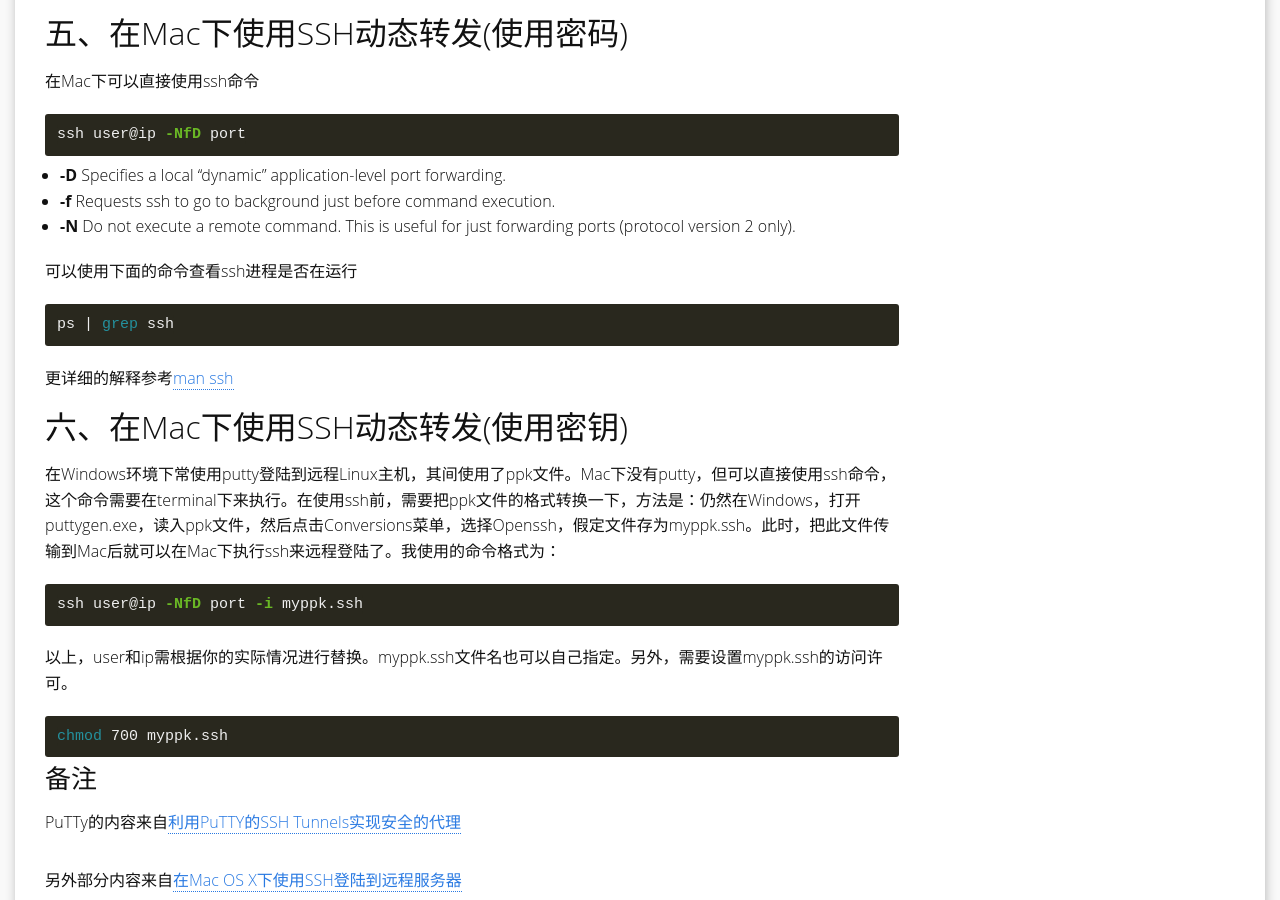
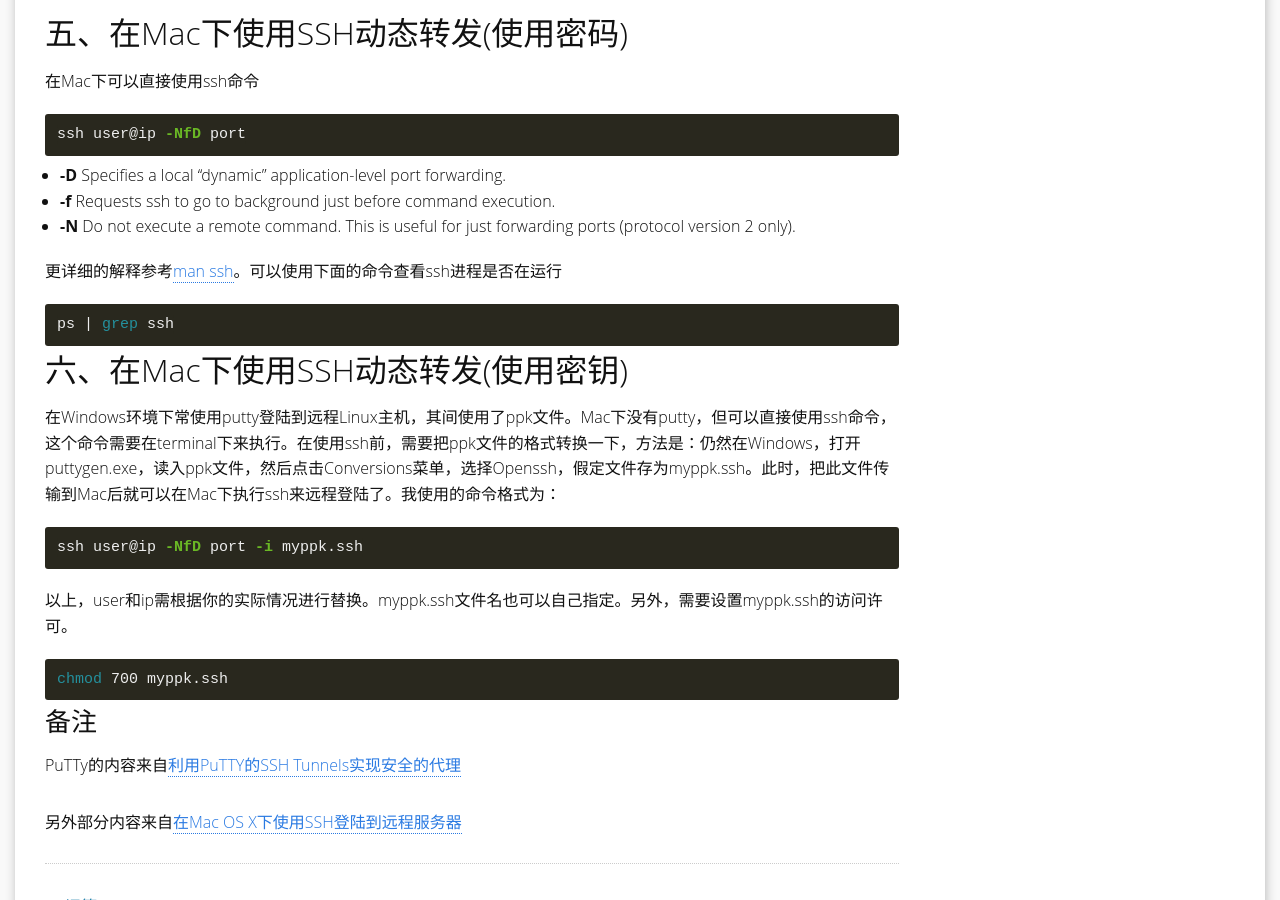
Before and after one commit to Junch/Junch.github.io, a Jekyll site: the page built from _posts/2015-06-05-original-proxy.md, in a window 1280 px wide and 900 px high, scrolled down 4322 px. Built offline with Jekyll 4.4.1, drawn with Linux system fonts in a browser that asks for light colours; some web fonts are replaced; comment, search, counter and statistics services are not loaded.

Commit message:
Minor update

```diff
--- a/_posts/2015-06-05-original-proxy.md
+++ b/_posts/2015-06-05-original-proxy.md
@@ -58,12 +58,10 @@ ssh user@ip -NfD port
 - **-f** Requests ssh to go to background just before command execution.
 - **-N** Do not execute a remote command. This is useful for just forwarding ports (protocol version 2 only).
 
-可以使用下面的命令查看ssh进程是否在运行
+更详细的解释参考[man ssh](http://linux.die.net/man/1/ssh)。可以使用下面的命令查看ssh进程是否在运行
 {% highlight bash %}
 ps | grep ssh
 {% endhighlight %}
-
-更详细的解释参考[man ssh](http://linux.die.net/man/1/ssh)
 
 ##六、在Mac下使用SSH动态转发(使用密钥)
 在Windows环境下常使用putty登陆到远程Linux主机，其间使用了ppk文件。Mac下没有putty，但可以直接使用ssh命令，这个命令需要在terminal下来执行。在使用ssh前，需要把ppk文件的格式转换一下，方法是：仍然在Windows，打开puttygen.exe，读入ppk文件，然后点击Conversions菜单，选择Openssh，假定文件存为myppk.ssh。此时，把此文件传输到Mac后就可以在Mac下执行ssh来远程登陆了。我使用的命令格式为：
```
